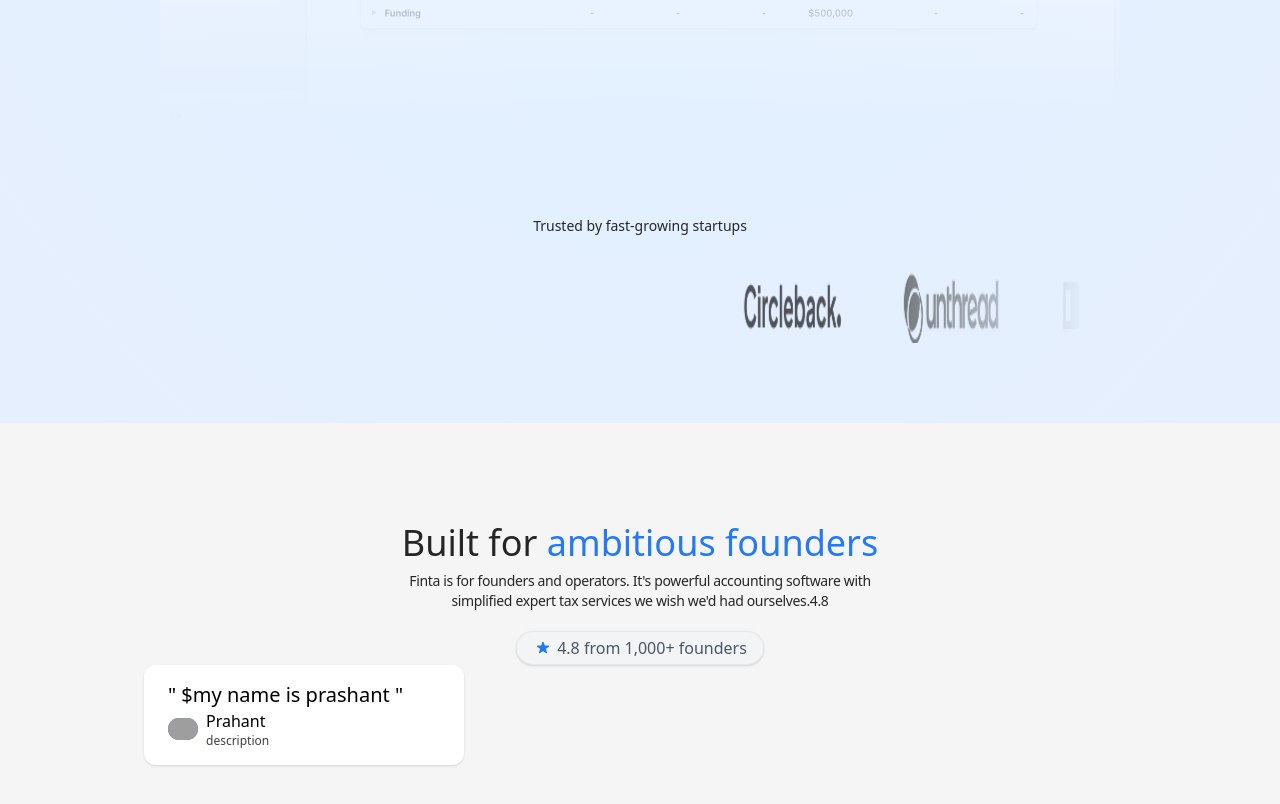
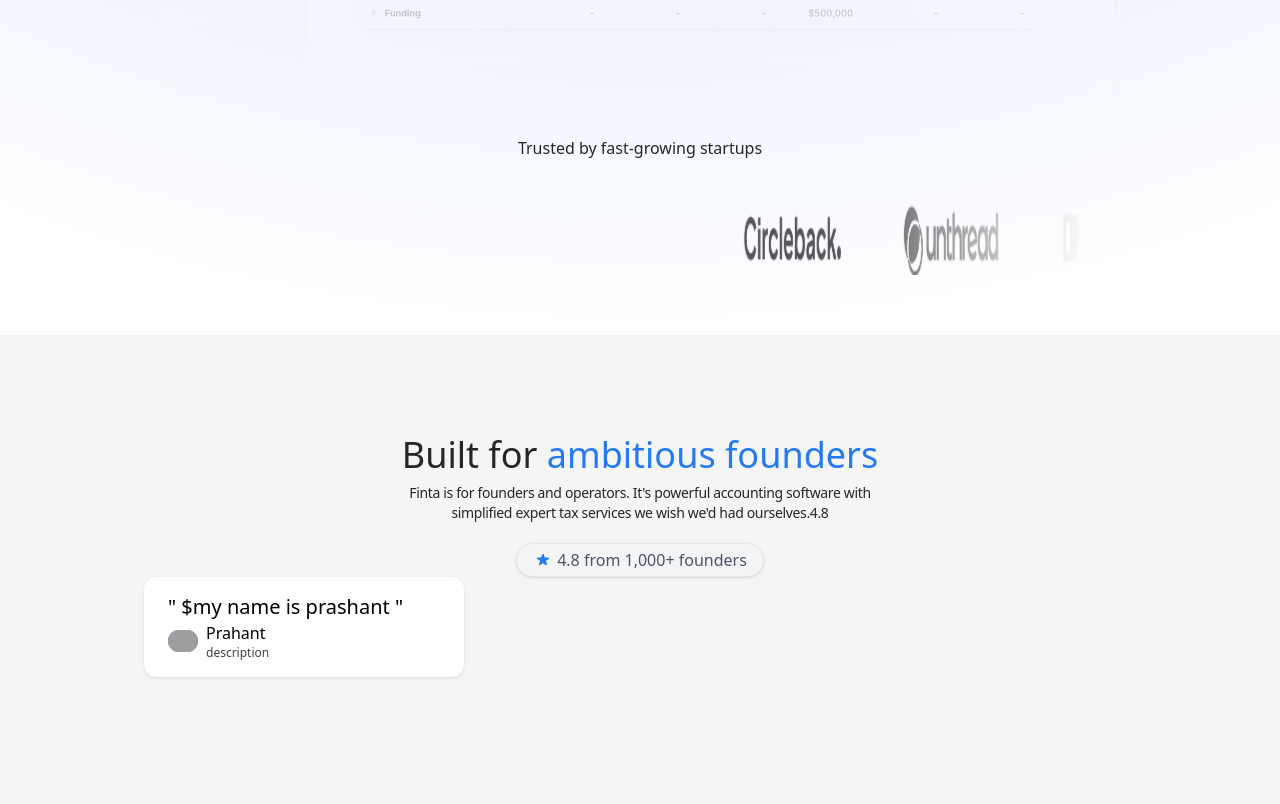
Before and after one commit to prashxant/Shik-SHak, a Next.js app: page /finta in a window 1280 px wide. Shown: the part 1040-1844 px from the top of the page. Built offline with nearby package versions, Linux system fonts and the light colour scheme; grey boxes are pictures that could not be loaded.

Commit message:
colour correction

```diff
--- a/app/component/finta/Sliding.tsx
+++ b/app/component/finta/Sliding.tsx
@@ -2,8 +2,8 @@
 
 export const Sliding = () => {
   return (
-    <div className=" flex flex-col items-center py-20  justify-center overflow-hidden  mask-x-from-70% mask-x-to-95%">
-      <h2 className="text-sm font-medium pb-8 text-neutral-800">
+    <div className=" flex flex-col items-center pb-15  justify-center overflow-hidden  mask-x-from-70% mask-x-to-95%">
+      <h2 className="text-md font-medium pb-10 text-neutral-800">
         Trusted by fast-growing startups
       </h2>
       <Slider />
--- a/app/finta/page.tsx
+++ b/app/finta/page.tsx
@@ -9,17 +9,21 @@
 
 export default function Home() {
   return (
+    <>
+      <div>
         <div className="[background:radial-gradient(125%_100%_at_50%_0%,#FFF_6.32%,#E0F0FF_29.28%,#E7EFFD_68.68%,#FFFFFF_100%)]">
           <Container>
             <Navbar />
             <Hero />
             <Sliding />
           </Container>
-      <Testimonial/>
+        </div>
+        <Testimonial />
         <Inception />
         <Container>
           <Footer />
         </Container>
       </div>
+    </>
   );
 }
```
Lines whose indentation alone changed are shown as unchanged.
